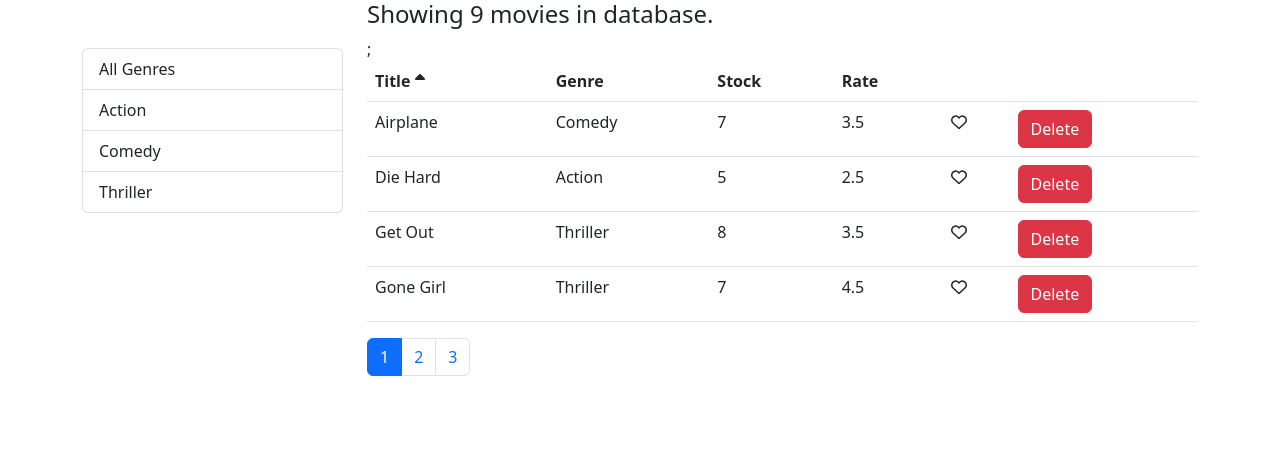
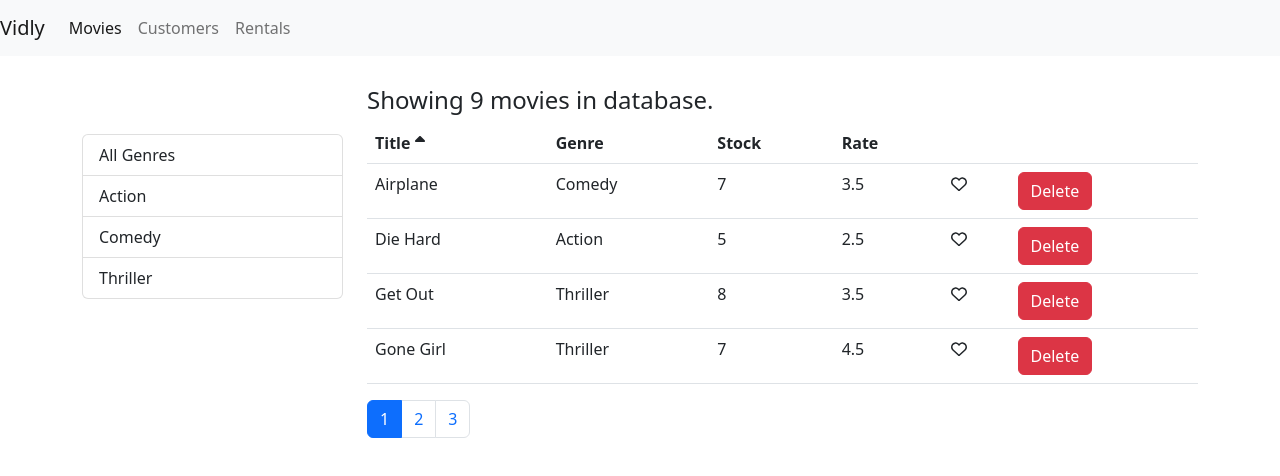
Before and after one commit to KirannVaka/vidly, a React (Create React App) app: page /movies in a window 1280 px wide. Shown: the top 476 px of the page. Built offline with nearby package versions, Linux system fonts and the light colour scheme.

Commit message:
added a navbar and used react-router to link pages

```diff
--- a/package.json
+++ b/package.json
@@ -16,6 +16,7 @@
     "prop-types": "^15.8.1",
     "react": "^18.2.0",
     "react-dom": "^18.2.0",
+    "react-router-dom": "^4.3.1",
     "react-scripts": "5.0.1",
     "web-vitals": "^2.1.4"
   },
--- a/src/App.js
+++ b/src/App.js
@@ -1,12 +1,27 @@
-import React, {useState} from 'react';
-import './App.css';
-import Movies from './components/movies';
+import React, { useState } from "react";
+import { Redirect, Route, Switch } from "react-router-dom";
+import Customers from "./components/customers";
+import Rentals from "./components/rentals";
+import notFound from "./components/notFound";
+import NavBar from "./common/navBar";
+import Movies from "./components/movies";
+import "./App.css";
 
 function App(props) {
   return (
-    <main className="container">
-      <Movies />
-    </main>
+    <React.Fragment>
+      <NavBar />
+      <main className="container">
+        <Switch>
+          <Route path="/movies" component={Movies} />
+          <Route path="/customers" component={Customers} />
+          <Route path="/rentals" component={Rentals} />
+          <Route path="/not-found" component={notFound} />
+          <Redirect from="/" exact to="/movies"></Redirect>
+          <Redirect to="/not-found"></Redirect>
+        </Switch>
+      </main>
+    </React.Fragment>
   );
 }
 
--- /dev/null
+++ b/src/common/navBar.jsx
@@ -0,0 +1,47 @@
+import React, { Component } from "react";
+import { Link, NavLink } from "react-router-dom";
+import Customers from "../components/customers";
+import Movies from "../components/movies";
+import Rentals from "../components/rentals";
+
+const NavBar = (props) => {
+  return (
+    <nav className="navbar navbar-expand-lg navbar-light bg-light">
+      <Link to="/" className="navbar-brand">
+        Vidly
+      </Link>
+      <button
+        className="navbar-toggler"
+        type="button"
+        data-toggle="collapse"
+        data-target="#navbarNav"
+        aria-controls="navbarNav"
+        aria-expanded="false"
+        aria-label="Toggle navigation"
+      >
+        <span className="navbar-toggler-icon"></span>
+      </button>
+      <div className="collapse navbar-collapse" id="navbarNav">
+        <ul className="navbar-nav">
+          <li className="nav-item active">
+            <NavLink to="/movies" className="nav-link">
+              Movies
+            </NavLink>
+          </li>
+          <li className="nav-item">
+            <NavLink to="/customers" className="nav-link">
+              Customers
+            </NavLink>
+          </li>
+          <li className="nav-item">
+            <NavLink to="/rentals" className="nav-link">
+              Rentals
+            </NavLink>
+          </li>
+        </ul>
+      </div>
+    </nav>
+  );
+};
+
+export default NavBar;
--- /dev/null
+++ b/src/components/customers.jsx
@@ -0,0 +1,11 @@
+import React, { Component } from "react";
+
+const Customers = (props) => {
+  return (
+    <div>
+      <p>The customers are dispalyed here</p>
+    </div>
+  );
+};
+
+export default Customers;
--- a/src/components/movies.jsx
+++ b/src/components/movies.jsx
@@ -6,6 +6,7 @@ import { getGenres } from "../services/fakeGenreService";
 import ListGroup from "../common/listGroups";
 import React, { Component } from "react";
 import _ from "lodash";
+import NavBar from "../common/navBar";
 
 class Movies extends Component {
   state = {
@@ -87,7 +88,9 @@ class Movies extends Component {
 
     const { totalCount, data: movies } = this.getPagedData();
 
-    if (totalCount === 0) return <p>There are no movies in DB</p>;
+    if (totalCount === 0) {
+      return <p>There are no movies in DB</p>;
+    }
 
     return (
       <div className="row">
@@ -99,7 +102,7 @@ class Movies extends Component {
           />
         </div>
         <div className="col">
-          <h4> Showing {totalCount} movies in database.</h4>;
+          <h4> Showing {totalCount} movies in database.</h4>
           <MoviesTable
             moviesPaginated={movies}
             onDelete={this.handleDelete}
--- /dev/null
+++ b/src/components/notFound.jsx
@@ -0,0 +1,7 @@
+import React, { Component } from "react";
+
+const notFound = () => {
+  return <h1> Not Found</h1>;
+};
+
+export default notFound;
--- /dev/null
+++ b/src/components/rentals.jsx
@@ -0,0 +1,7 @@
+import React, { Component } from "react";
+
+const Rentals = () => {
+  return <h1>Rentals</h1>;
+};
+
+export default Rentals;
--- a/src/index.css
+++ b/src/index.css
@@ -1,15 +1,17 @@
 body {
   margin: 0;
-  font-family: -apple-system, BlinkMacSystemFont, "Segoe UI", "Roboto", "Oxygen",
-    "Ubuntu", "Cantarell", "Fira Sans", "Droid Sans", "Helvetica Neue",
-    sans-serif;
-  -webkit-font-smoothing: antialiased;
-  -moz-osx-font-smoothing: grayscale;
+  padding: 0;
+  font-family: sans-serif;
 }
 
-code {
+/* code {
   font-family: source-code-pro, Menlo, Monaco, Consolas, "Courier New",
     monospace;
+} */
+
+.navbar {
+  margin-bottom: 30px;
+  padding: 30px;
 }
 
 .clickable {
--- a/src/index.js
+++ b/src/index.js
@@ -1,16 +1,17 @@
-import React from 'react';
-import ReactDOM from 'react-dom/client';
-import './index.css';
-import App from './App';
-import reportWebVitals from './reportWebVitals';
-import "bootstrap/dist/css/bootstrap.css"
-import 'font-awesome/css/font-awesome.css'
+import React from "react";
+import ReactDOM from "react-dom/client";
+import "./index.css";
+import App from "./App";
+import reportWebVitals from "./reportWebVitals";
+import "bootstrap/dist/css/bootstrap.css";
+import "font-awesome/css/font-awesome.css";
+import { BrowserRouter } from "react-router-dom";
 
-const root = ReactDOM.createRoot(document.getElementById('root'));
+const root = ReactDOM.createRoot(document.getElementById("root"));
 root.render(
-  <React.StrictMode>
-    <App/>
-  </React.StrictMode>
+  <BrowserRouter>
+    <App />
+  </BrowserRouter>
 );
 
 // If you want to start measuring performance in your app, pass a function
```
Also changed, not shown: src/components/movieForm.jsx (added, +11 -0 lines), 1 other file (tests, documents, lock files or other folders).
